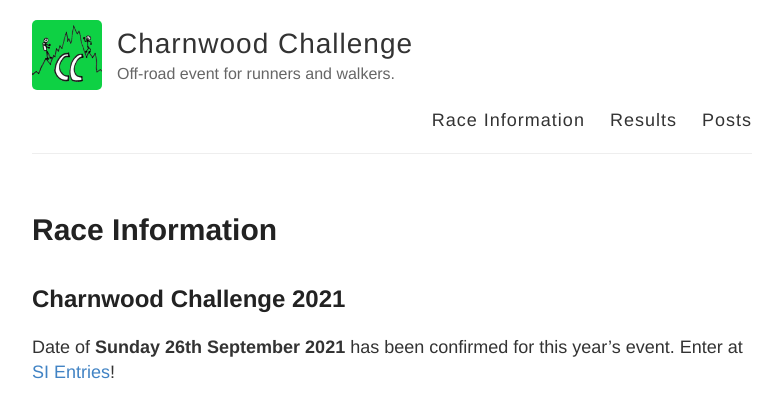
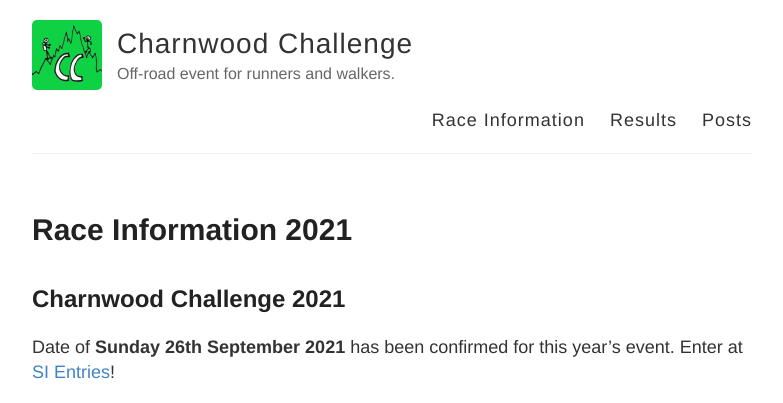
Before and after one commit to Charnwood-Challenge/Charnwood-Challenge.github.io, a Jekyll site: the page built from raceinformation2021.md, in a window 1280 px wide and 900 px high. Shown: the top 403 px of the window, without its empty margins (248-1031 px from the left). Built offline with Jekyll 4.4.1, drawn with Linux system fonts in a browser that asks for light colours.

```diff
--- a/raceinformation2021.md
+++ b/raceinformation2021.md
@@ -1,7 +1,7 @@
 ---
 layout: page
-title: Race Information
-permalink: /raceinformation/
+title: Race Information 2021
+permalink: /raceinformation2021/
 ---
 
 ## Charnwood Challenge 2021
```
